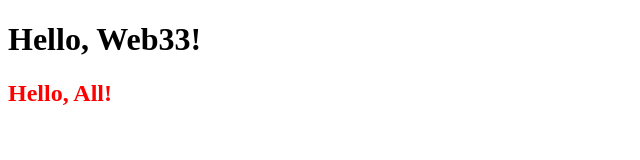
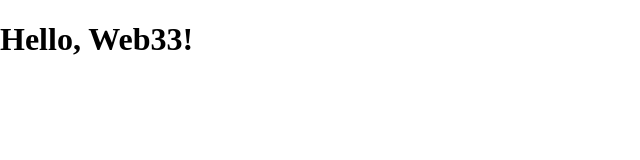
Before and after one commit to luxshd/lesson10, a plain HTML site: page index.html in a window 1280 px wide. Shown: the whole page, without its empty margins (0-640 px from the left). Drawn offline with Linux system fonts and the light colour scheme.

Commit message:
add styles and minor fixes

```diff
--- /dev/null
+++ b/assets/css/style.css
@@ -0,0 +1,3 @@
+body{
+    margin: 0;
+}
--- a/index.html
+++ b/index.html
@@ -4,10 +4,11 @@
     <meta charset="UTF-8">
     <meta name="viewport" content="width=device-width, initial-scale=1.0">
     <title>Document</title>
+    <link rel="stylesheet" href="./assets/css/style.css">
 </head>
 <body>
+
     <h1>Hello, Web33!</h1>
 
-    <h2 style="color: red;">Hello, All!</h2>
 </body>
 </html>
```
